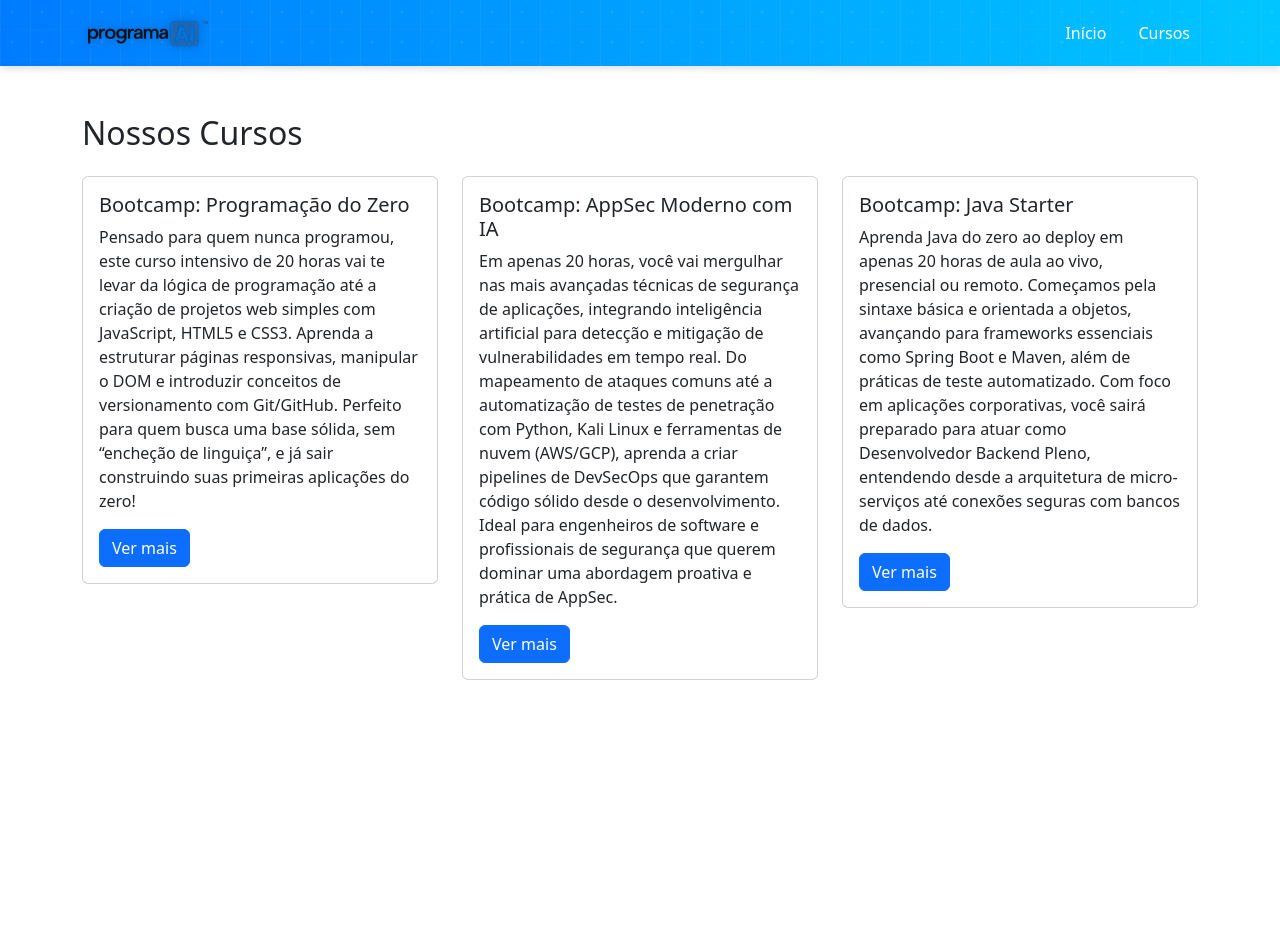
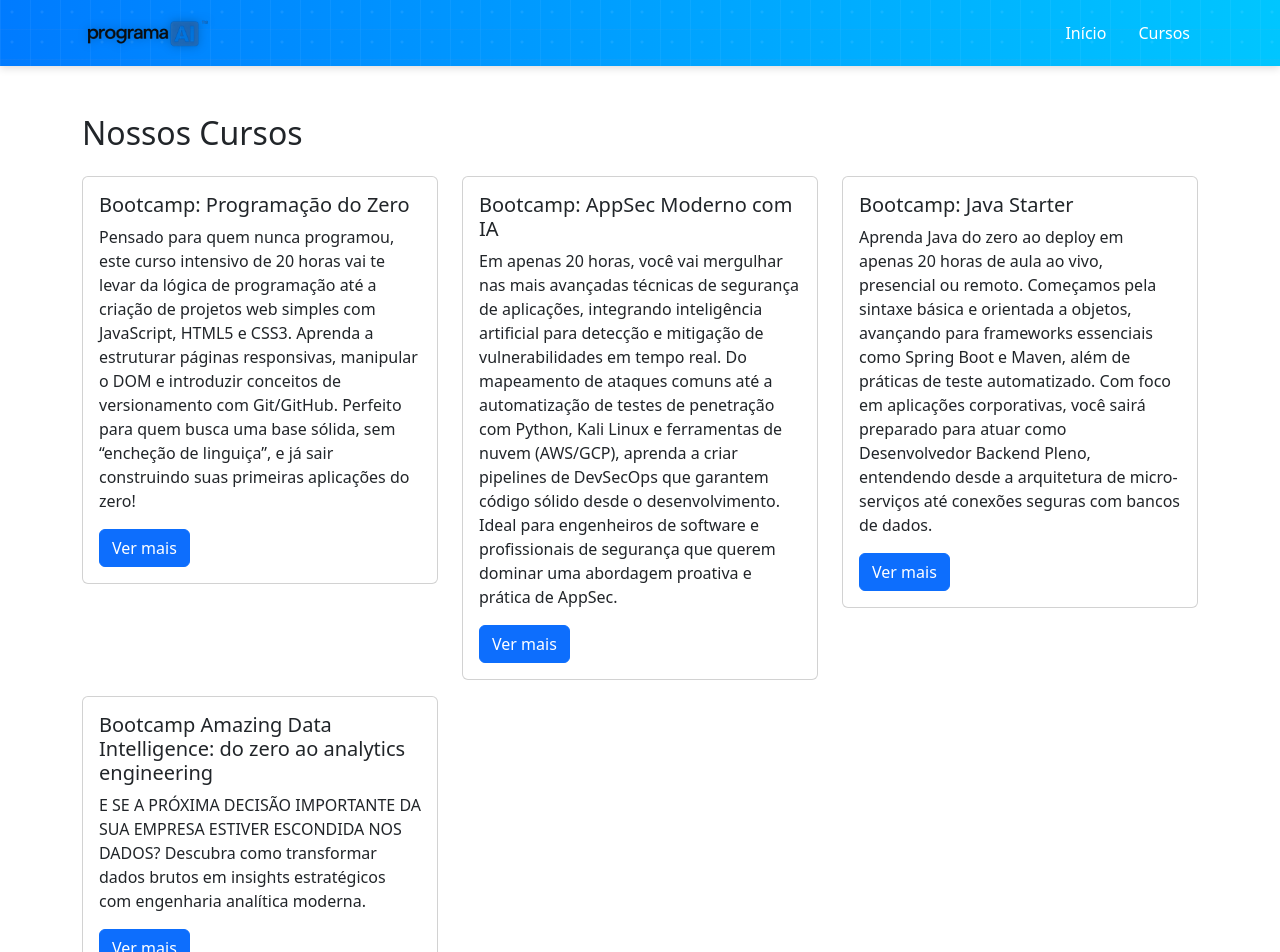
Before and after one commit to kelsonvictr/programaai-frontend, a React (Vite) app: page /cursos in a window 1280 px wide. Shown: the top 952 px of the page. Before the commit the page ends 800 px from the top, so only its background shows below. Built offline with nearby package versions, Linux system fonts and the light colour scheme.

Commit message:
feat: more banners

```diff
--- a/src/mocks/courses.ts
+++ b/src/mocks/courses.ts
@@ -18,7 +18,7 @@ export interface Course {
       duration: "30 horas",
       price: "R$199,99 (promoção de lançamento)",
       imageUrl: "https://via.placeholder.com/300x150?text=ReactJS",
-      bannerSite: "banner1.png"
+      bannerSite: "react-native.png"
     },
     {
       id: 2,
@@ -40,5 +40,15 @@ export interface Course {
       imageUrl: "https://via.placeholder.com/300x150?text=Machine+Learning",
       bannerSite: "java-starter.png"
     },
+    {
+      id: 4,
+      title: "Bootcamp Amazing Data Intelligence: do zero ao analytics engineering",
+      description:
+        "E SE A PRÓXIMA DECISÃO IMPORTANTE DA SUA EMPRESA ESTIVER ESCONDIDA NOS DADOS? Descubra como transformar dados brutos em insights estratégicos com engenharia analítica moderna.",
+      duration: "20 horas",
+      price: "R$199,99 (promoção de lançamento)",
+      imageUrl: "https://via.placeholder.com/300x150?text=Machine+Learning",
+      bannerSite: "amazing.png"
+    },
     // ...mais cursos
   ]
```
Also changed, not shown: 2 other files (tests, documents, lock files or other folders).
